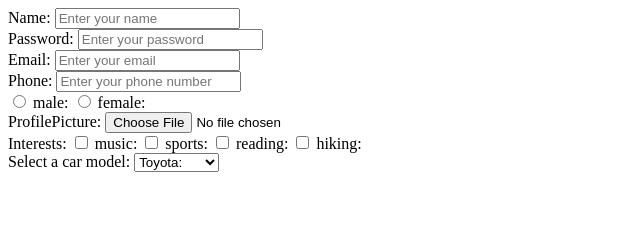
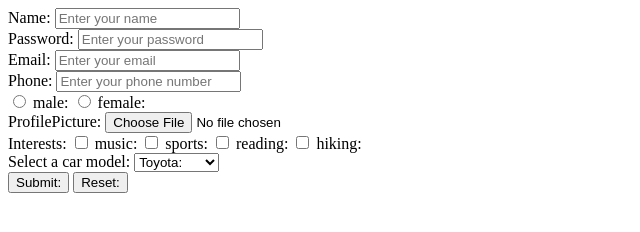
Before and after one commit to YanoTonny/SoftwareDev, a plain HTML site: page HTML/forms.html in a window 1280 px wide. Shown: the whole page, without its empty margins (0-640 px from the left). Drawn offline with Linux system fonts and the light colour scheme.

Commit message:
A new commit with a slight alteration to the form

```diff
--- a/HTML/forms.html
+++ b/HTML/forms.html
@@ -7,12 +7,15 @@
         <form action="processing.php" method="post">
             <label for="name">Name:</label>
             <input type="text" name="name" id="name" placeholder="Enter your name">
+
             <br>
             <label for="password">Password:</label>
             <input type="password" id="password" name="password" placeholder="Enter your password" aria-label="Password" aria-describedby="password-help"/>
+
             <br>
             <label for="email">Email:</label>
             <input type="email" name="email" id="email" placeholder="Enter your email">
+
             <br>
 
             <label for="phone">Phone:</label>
@@ -40,7 +43,9 @@
 
             <input type="checkbox" id="hiking" name="Interests" value="hiking">
             <label for="hiking">hiking:</label>
+
             <br>
+
             <label for="car">Select a car model:</label>
             <select id="car" name="car">
                 <option value="Toyota">Toyota:</option>
@@ -52,6 +57,11 @@
                 <option value="Ford">Ford:</option>
                 <option value="Jeep">Jeep:</option>
             </select>
+
+            <br>
+
+            <button type="Submit">Submit:</button>
+            <button type="Reset">Reset:</button>
         </form>
     </body>
 </html>
```
